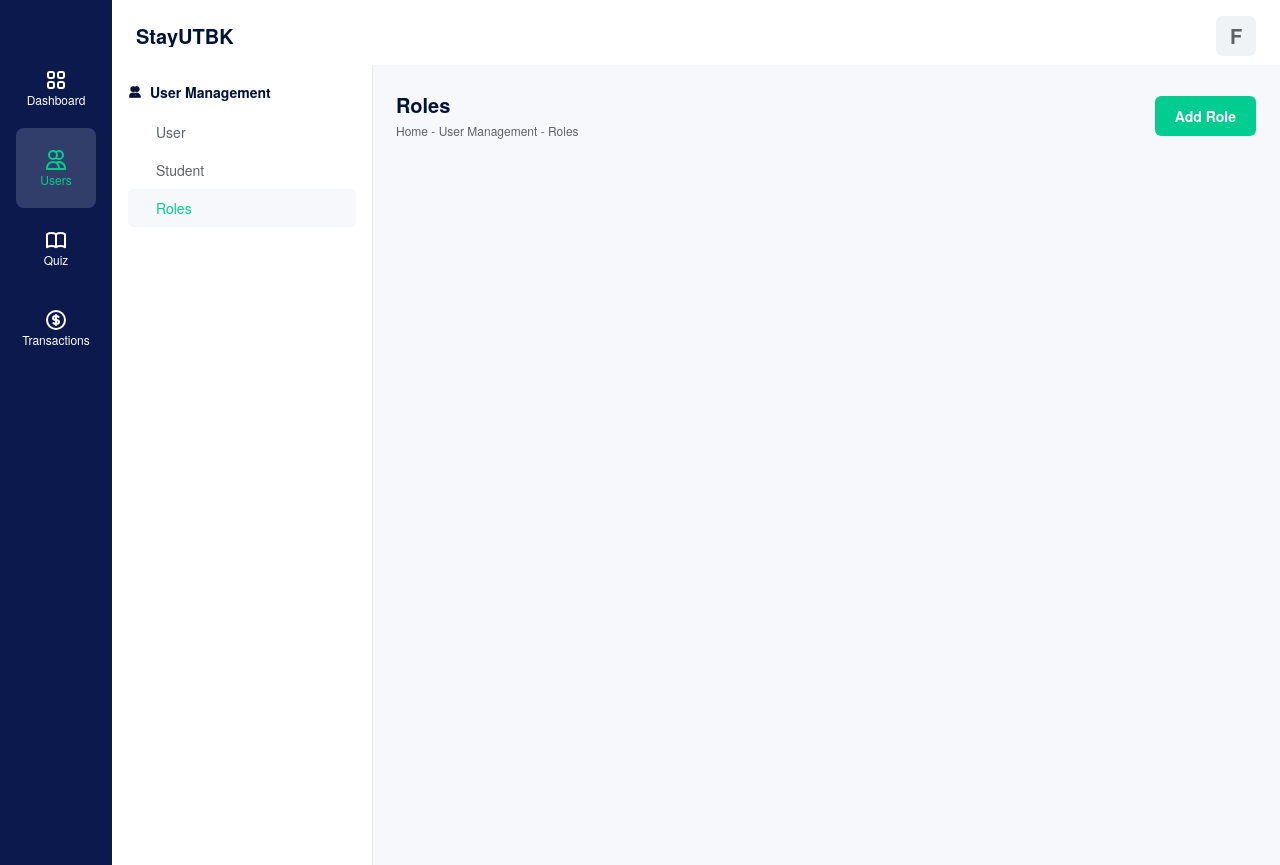
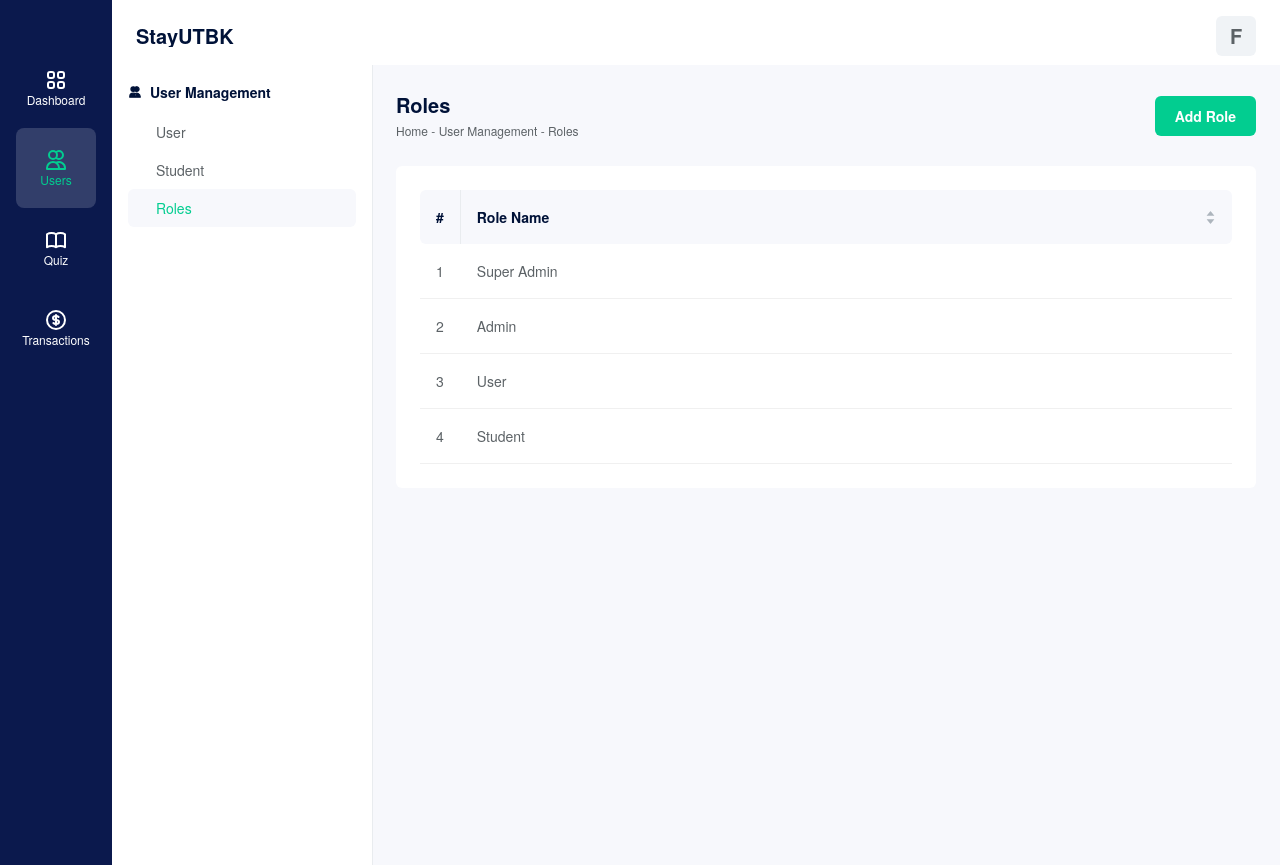
Before and after one commit to finma/stayutbk-owner, a Next.js app: page /users/roles in a window 1280 px wide. Built offline with nearby package versions, Linux system fonts and the light colour scheme; a web font is replaced by a local one.

Commit message:
[ADD] add table component

```diff
--- a/pages/users/roles.tsx
+++ b/pages/users/roles.tsx
@@ -1,11 +1,41 @@
 import { ReactElement } from "react";
-import { Button } from "antd";
+import { Button, Table } from "antd";
 import cx from "classnames";
+import type { ColumnsType } from "antd/lib/table";
 
 import LayoutMain from "@/components/layout/layout-main";
 import PageTitle from "@/components/page-title";
 
+interface DataType {
+  roleName: string;
+}
+
+const dataTable = [
+  { id: 1, roleName: "Super Admin" },
+  { id: 2, roleName: "Admin" },
+  { id: 3, roleName: "User" },
+  { id: 4, roleName: "Student" },
+];
+
 const RolesPage = () => {
+  const columns: ColumnsType<DataType> = [
+    {
+      title: "#",
+      dataIndex: "index",
+      key: "index",
+      width: "30px",
+      render: (text, record, index) => {
+        return <span>{index + 1}</span>;
+      },
+    },
+    {
+      title: "Role Name",
+      dataIndex: "roleName",
+      key: "roleName",
+      sorter: (a, b) => (a?.roleName ?? "").localeCompare(b?.roleName ?? ""),
+    },
+  ];
+
   return (
     <>
       <section className="page-header">
@@ -17,6 +47,10 @@ const RolesPage = () => {
           Add Role
         </Button>
       </section>
+
+      <section style={{ marginTop: 24 }}>
+        <Table columns={columns} dataSource={dataTable} pagination={false} />
+      </section>
     </>
   );
 };
```
